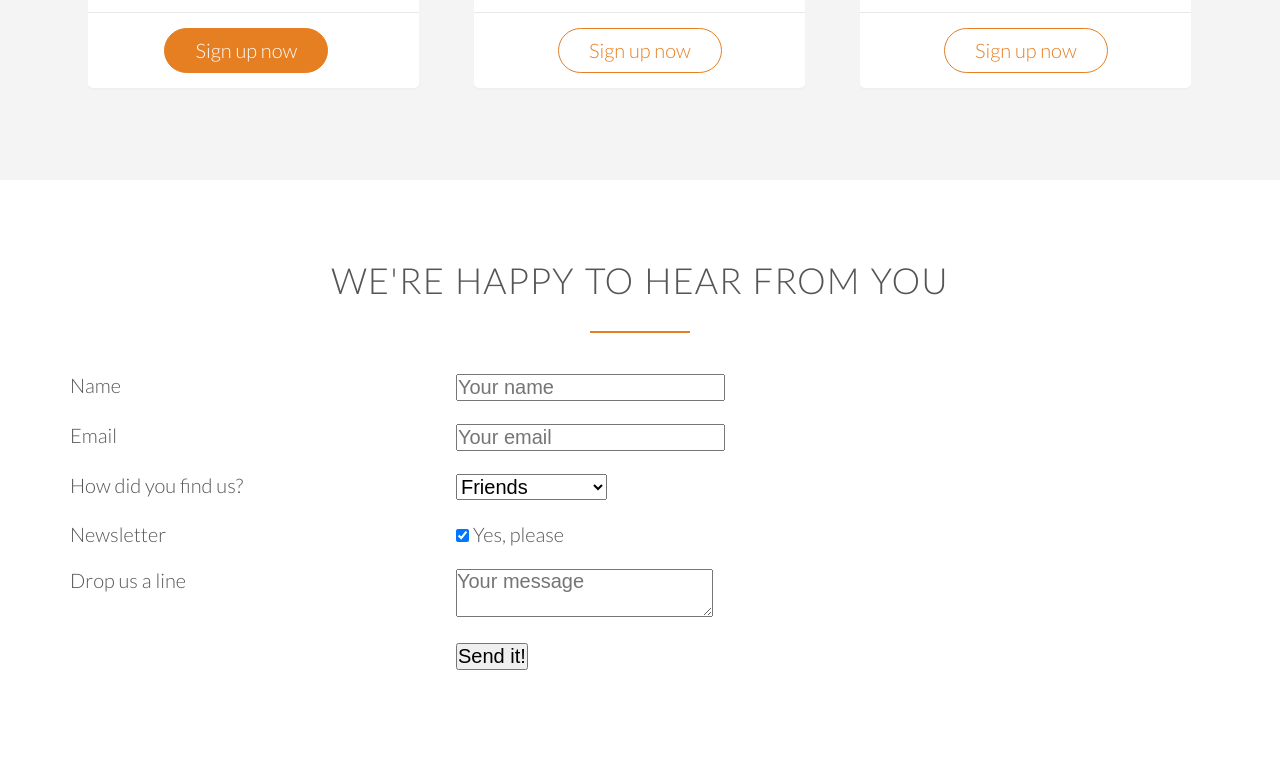
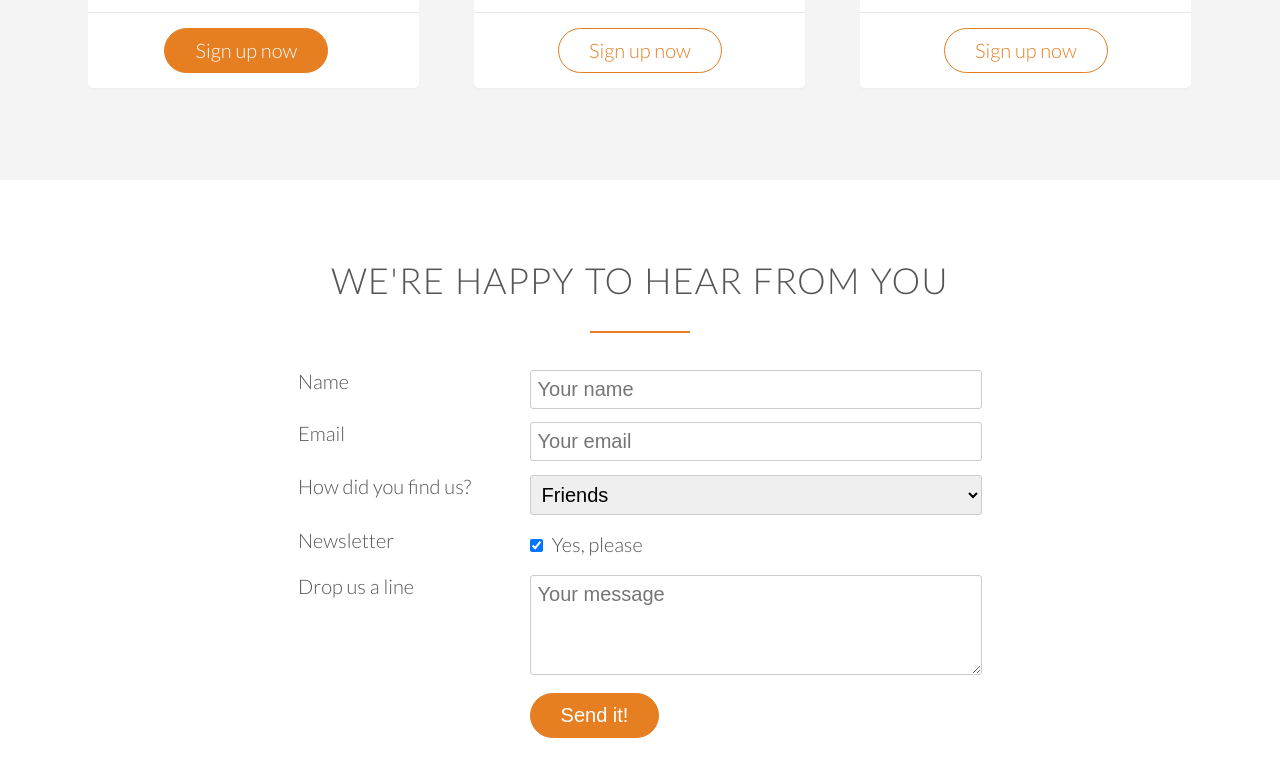
Before and after one commit to sib4321/Omnifood, a plain HTML site: page index.html in a window 1280 px wide. Shown: the part 4446-5223 px from the top of the page. Drawn offline with Linux system fonts and the light colour scheme; files whose address does not match are found by name.

Commit message:
Design the contact form

```diff
--- a/resources/css/style.css
+++ b/resources/css/style.css
@@ -154,7 +154,8 @@ a:active {
 /*------------------------------*/
 
 .btn:link,
-.btn:visited {
+.btn:visited,
+input[type=submit]{
     display: inline-block;
     padding: 10px 30px;
     font-weight: 300;
@@ -165,7 +166,8 @@ a:active {
 
 
 .btn-full:link,
-.btn-full:visited {
+.btn-full:visited,
+input[type=submit] {
     background-color: #e67e22;
     border: 1px solid #e67e22;
     color: #fff;
@@ -179,7 +181,9 @@ a:active {
 }
 
 .btn:hover,
-.btn:active {
+.btn:active,
+input[type=submit]:hover,
+input[type=submit]:active {
     background-color: #cf6d17;
 }
 
@@ -462,3 +466,32 @@ cite img {
 .plan-box ul li {
     padding: 5px 0;
 }
+
+/*------------------------------*/
+/*Form*/
+/*------------------------------*/
+
+.contact-form {
+    width: 60%;
+    margin: 0 auto;
+}
+
+input[type=text],
+input[type=email],
+select,
+textarea {
+    width: 100%;
+    padding: 7px;
+    border-radius: 3px;
+    border: 1px solid #ccc;
+}
+
+textarea {
+    height: 100px;
+}
+
+input[type=checkbox] {
+    margin: 10px 5px 10px 0;
+}
+
+*:focus {outline: none;}
```
